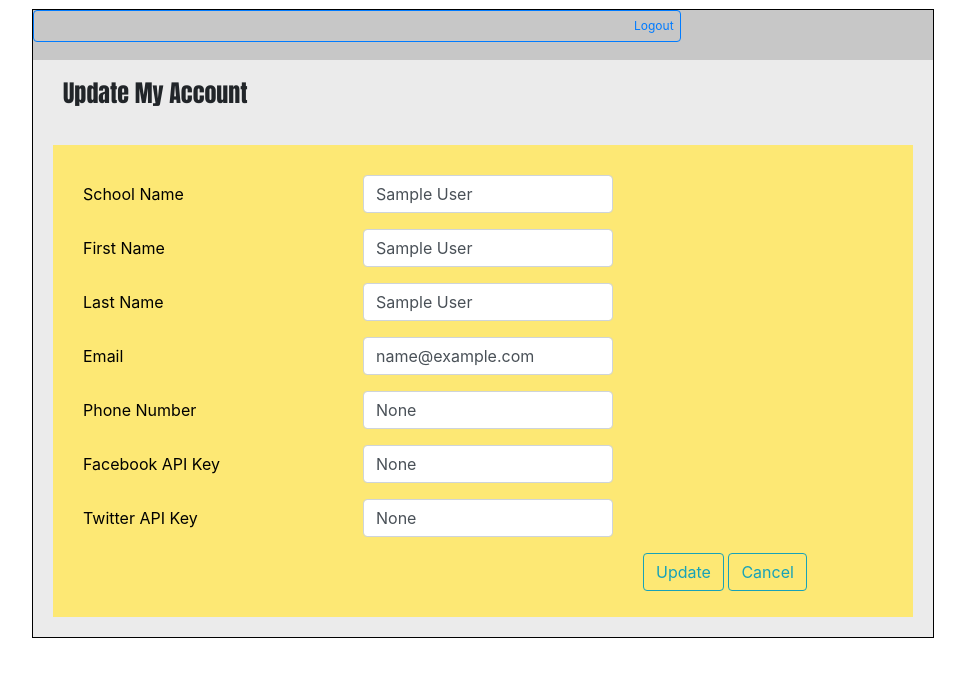
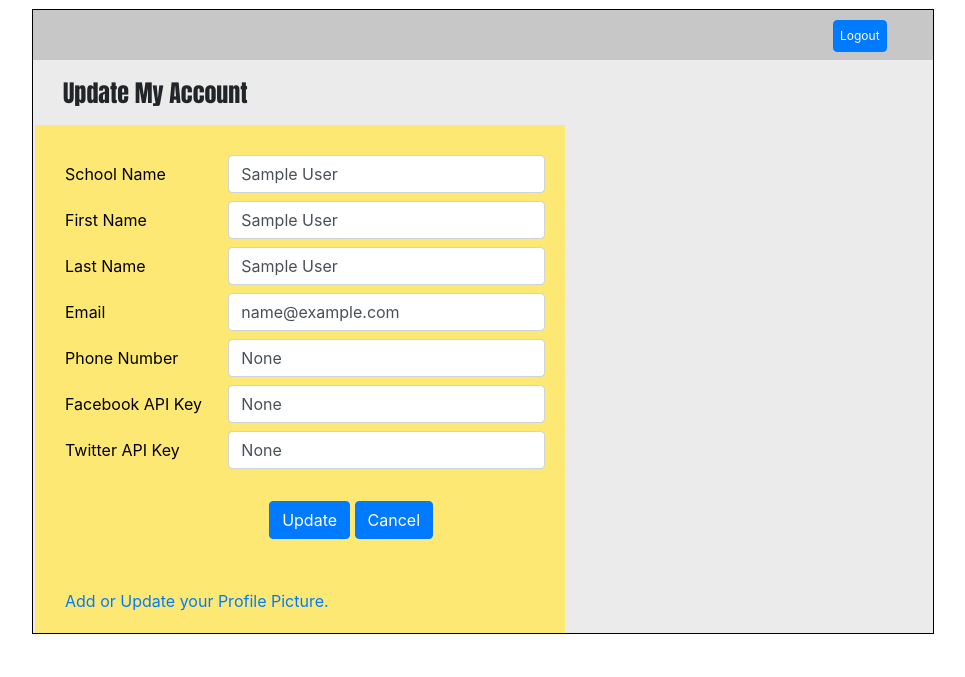
Before and after one commit to projects-and-algos-april-2020/event-mgr, a Flask app: page /update_acct/1 in a window 1280 px wide. Shown: the top 677 px of the page, without its empty margins (157-1122 px from the left). Run offline with Flask 2, Linux system fonts and the light colour scheme; the visitor is signed in with stand-in values (Sample User, id 1); some libraries are stand-ins or nearby versions.

Commit message:
added profile pictures

```diff
--- a/server.py
+++ b/server.py
@@ -1,10 +1,20 @@
-from flask import Flask, render_template, request, redirect, session, flash
+import os
+from flask import Flask, render_template, request, redirect, session, flash, url_for
+from werkzeug.utils import secure_filename
 from flask_bcrypt import Bcrypt
 import re
 from datetime import datetime
 from mysqlconnection import connectToMySQL
+UPLOAD_FOLDER = 'C:/Users/traubhome/Desktop/Coding_Dojo/Projects and Algorithms/event-mgr/static/img/'
+ALLOWED_EXTENSIONS = set(['txt', 'pdf', 'png', 'jpg', 'jpeg', 'gif'])
+
+
+def allowed_file(filename):
+    return '.' in filename and \
+           filename.rsplit('.', 1)[1].lower() in ALLOWED_EXTENSIONS
 
 app = Flask(__name__)
+app.config['UPLOAD_FOLDER'] = UPLOAD_FOLDER
 app.secret_key = 'My name is CJ and I quit'
 bcrypt = Bcrypt(app)
 EMAIL_REGEX = re.compile(r'^[a-zA-Z0-9.+_-]+@[a-zA-Z0-9._-]+\.[a-zA-Z]+$')
@@ -14,18 +24,45 @@ EMAIL_REGEX = re.compile(r'^[a-zA-Z0-9.+_-]+@[a-zA-Z0-9._-]+\.[a-zA-Z]+$')
 def index():
         return render_template("index.html")
 
+@app.route('/update_pic')
+def pic():
+        return render_template("student_pic.html")
+
+@app.route('/upload', methods=['POST'])
+def upload_file():
+    if request.method == 'POST':
+        # check if the post request has the file part
+        if 'file' not in request.files:
+            flash('No file part')
+            return redirect(request.url)
+        file = request.files['file']
+        # if user does not select file, browser also
+        # submit a empty part without filename
+        if file.filename == '':
+            flash('No selected file')
+            return redirect(request.url)
+        if file and allowed_file(file.filename):
+            filename = secure_filename(file.filename)
+            mysql = connectToMySQL('event_manager')
+            query = "UPDATE student_accounts SET updated_at = NOW(), student_pic = %(pic_path)s WHERE id = %(sid)s"
+            data = {'pic_path': (app.config['UPLOAD_FOLDER'])+(filename), 'sid': session['user_id']}
+            pic_path_insert = mysql.query_db(query, data)
+            file.save(os.path.join(app.config['UPLOAD_FOLDER'], filename))
+            flash('File successfully uploaded')
+            return redirect('/success')
+
 
 @app.route('/register_event')
 def reg_valid():
     if 'user_id' not in session:
         return redirect('/')
     mysql = connectToMySQL('event_manager')
-    query = "SELECT * FROM student_accounts WHERE id = %(id)s;"
-    data = {'id': session['user_id']}
+    query = "SELECT * FROM student_accounts WHERE id = %(sid)s;"
+    data = {'sid': session['user_id']}
     reg_user = mysql.query_db(query, data)
     mysql = connectToMySQL('event_manager')
-    query = "SELECT id, event_name, start_date, host FROM events WHERE id NOT IN (SELECT event_id FROM event_participants WHERE student_account_id = %(uid)s)"
-    data = {'uid': session['user_id']}
+    query = "SELECT id, event_name, start_date, host FROM events WHERE id NOT IN (SELECT event_id FROM event_participants WHERE student_account_id = %(sid)s)"
+    data = {'sid': session['user_id']}
     reg_events = mysql.query_db(query, data)
     if reg_user and reg_user[0]['id'] == session['user_id']:
         return render_template("register_event.html", events=reg_events)
@@ -37,8 +74,8 @@ def account_valid(user_id):
     if 'user_id' not in session:
         return redirect('/')
     mysql = connectToMySQL('event_manager')
-    query = "SELECT * FROM student_accounts WHERE id = %(id)s"
-    data = {'id': session['user_id']}
+    query = "SELECT * FROM student_accounts WHERE id = %(sid)s"
+    data = {'sid': session['user_id']}
     this_user = mysql.query_db(query, data)
     if this_user and this_user[0]['id'] == session['user_id']:
         return render_template("update_student_acct.html", user=this_user[0])
@@ -240,6 +277,24 @@ def edit_myaccount(user_id):
         return redirect('/success')
 
 
+@app.route('/myaccount_pic/<user_id>', methods=['POST'])
+def edit_myaccount_pic(user_id):
+    mysql = connectToMySQL('event_manager')
+    query = "SELECT * FROM student_accounts WHERE id = %(user_id)s"
+    data = {"user_id": session["user_id"]}
+    edit_user_pic = mysql.query_db(query, data)
+    if edit_user_pic and edit_user_pic[0]['id'] == session['user_id']:
+        mysql = connectToMySQL('event_manager')
+        query = "INSERT INTO student_accounts SET student_pic = %(pic)s, created_at = NOW(), updated_at = NOW() WHERE id = %(user_id)s"
+        data = {
+            'pic': request.form['student_pic'],
+            'user_id': session['user_id']
+        }
+        insert_pic = mysql.query_db(query, data)
+    else:
+        return redirect(f'/myaccount/{user_id}')
+    return redirect('/success')
+
 @app.route('/cancel/<id>')
 def cancel_reg(id):
     mysql = connectToMySQL('event_manager')
--- a/templates/student_dashboard.html
+++ b/templates/student_dashboard.html
@@ -97,7 +97,7 @@
     <div id="container">
         <div id="header">
             <p></p>
-            <a href="/register_event" class="button">Register</a>
+            <a href="/register_event" class="button">Register for Events</a>
             <a href="/logout" type="submit" class="btn btn-outline-primary">Logout</a>
         </div>
         <div id="greeting">Welcome back {{ session['first_name'] }} {{ session['last_name'] }}!</div>
@@ -155,8 +155,6 @@
                     <td>{{ st_event['date_time'] }}</td>
                     <td>{{ st_event['host'] }}</td>
                     <td>
-                        <a href='#'>Facebook | </a>
-                        <a href='#'>Twitter | </a>
                         <a href="/cancel/{{st_event['id']}}" type="submit" class="button">Cancel Registration</a>
                     </td>
                 </tr>
--- a/templates/update_student_acct.html
+++ b/templates/update_student_acct.html
@@ -13,7 +13,7 @@
         outline-style: solid;
         outline-color: black;
         outline-width: 1pt;
-    }*/
+    } */
          #container {
             width: 900px;
             margin: 10px auto;
@@ -23,6 +23,14 @@
             outline-color: black;
         }
 
+        #greeting {
+            margin: 0px 400px 0px 30px;
+            font-family:Impact, Haettenschweiler, 'Arial Narrow Bold', sans-serif;
+            font-size: 18pt;
+            padding: 15px 0px 14px 0px;
+            display: inline-block;
+        }
+
         #header {
             width: 900px;
             height: 50px;
@@ -30,19 +38,10 @@
             background-color: rgb(199, 199, 199);
         }
 
-        #greeting {
-            margin: 0px 0px 0px 30px;
-            font-family:Impact, Haettenschweiler, 'Arial Narrow Bold', sans-serif;
-            font-size: 18pt;
-            padding: 15px 0px 14px 0px;
-            display: inline-block;
-        }
-
         #header a {
-            padding: 6px 6px 6px 600px;
+            padding: 6px 6px 6px 6px;
+            margin:10px 0px 0px 800px;
             font-size: 9pt;
-            display: inline-block;
-            text-align: right;
         }
 
         #header p {
@@ -51,11 +50,20 @@
         }
 
         div.reg_col_left {
-            width: 860px;
+            width: 530px;
             display: inline-block;
             vertical-align: top;
-            padding: 30px 20px 10px 30px;
-            margin: 20px;
+            padding: 30px 20px 20px 30px;
+            margin-left: 2px;
+            background-color: rgb(253, 232, 116);
+            color: black;
+        }
+        div.reg_col_right {
+            width: 362px;
+            display: inline-block;
+            vertical-align: top;
+            padding: 30px 20px 264px 30px;
+            margin-bottom: 2px;
             background-color: rgb(253, 232, 116);
             color: black;
         }
@@ -67,8 +75,7 @@
 <body>
     <div id="container">
         <div id="header">
-
-            <a href="/logout" type="submit" class="btn btn-outline-primary">Logout</a>
+            <a href="/logout" type="submit" class="btn btn-primary">Logout</a>
         </div>
         <div id="greeting">Update My Account</div>
             <div class="reg_col_left">
@@ -80,56 +87,59 @@
                 {% endif %}
                 {% endwith %}
                 <form action="/myaccount/{{user['id']}}" method='POST'>
-                <div class="form-group row">
+                    <div class="form-row">
                         <label for="school_name" class="col-md-4 col-form-label">School Name</label>
-                    <div class="col-md-4">
-                        <input type="text" class="form-control" name="school_name" value="{{user['school_name']}}">
+                            <div class="col-md-8">
+                                <input type="text" class="form-control mb-2" name="school_name" value="{{user['school_name']}}">
                             </div>
                     </div>
-                <div class="form-group row">
+                    <div class="form-row">
                         <label for="first_name" class="col-md-4 col-form-label">First Name</label>
-                    <div class="col-md-4">
-                        <input type="text" class="form-control" name="first_name" value="{{user['first_name']}}">
+                        <div class="col-md-8">
+                            <input type="text" class="form-control mb-2" name="first_name" value="{{user['first_name']}}">
                         </div>
                     </div>
-                <div class="form-group row">
+                    <div class="form-row">
                         <label for="last_name" class="col-md-4 col-form-label">Last Name</label>
-                    <div class="col-md-4">
-                        <input type="text" class="form-control" name="last_name" value="{{user['last_name']}}">
+                        <div class="col-md-8">
+                            <input type="text" class="form-control mb-2" name="last_name" value="{{user['last_name']}}">
                         </div>
                     </div>
-                <div class="form-group row">
+                    <div class="form-row">
                         <label for="email" class="col-md-4 col-form-label">Email</label>
-                    <div class="col-md-4">
-                        <input type="text" class="form-control" name="email" value="{{ user['email']}}">
+                        <div class="col-md-8">
+                            <input type="text" class="form-control mb-2" name="email" value="{{ user['email']}}">
                         </div>
                     </div>
-                <div class="form-group row">
+                    <div class="form-row">
                         <label for="phone_number" class="col-md-4 col-form-label">Phone Number</label>
-                    <div class="col-md-4">
-                        <input type="text" class="form-control" name="phone_number" value="{{ user['phone_number']}}">
+                        <div class="col-md-8">
+                            <input type="text" class="form-control mb-2" name="phone_number" value="{{ user['phone_number']}}">
                         </div>
                     </div>
-                <div class="form-group row">
+                    <div class="form-row">
                         <label for="int_fb" class="col-md-4 col-form-label">Facebook API Key</label>
-                    <div class="col-md-4">
-                        <input type="text" class="form-control" name="int_fb" value="{{ user['int_fb']}}">
+                        <div class="col-md-8">
+                            <input type="text" class="form-control mb-2" name="int_fb" value="{{ user['int_fb']}}">
                         </div>
                     </div>
-                <div class="form-group row">
+                    <div class="form-row">
                         <label for="int_tw" class="col-md-4 col-form-label">Twitter API Key</label>
-                    <div class="col-md-4">
-                        <input type="text" class="form-control" name="int_tw" value="{{ user['int_tw']}}">
+                        <div class="col-md-8">
+                            <input type="text" class="form-control mb-2" name="int_tw" value="{{ user['int_tw']}}">
                         </div>
-                </div>
-                <div class="form-group row">
-                    <div class="col-sm-8"></div>
-                    <div class="col-sm-3">
-                        <input type="submit" class="btn btn-outline-info" value="Update">
-            <a href="/success" type="submit" class="btn btn-outline-info">Cancel</a>
+                    </div><br>
+                    <div class="form-row">
+                        <div class="col-sm-5"></div>
+                        <div class="col-sm-7">
+                            <input type="submit" class="btn btn-primary" value="Update">
+                            <a href="/success" type="submit" class="btn btn-primary">Cancel</a>
                         </div>
                     </div>
                 </form>
+            </div>
+                <div class="reg_col_left">
+                    <a href='/update_pic'>Add or Update your Profile Picture.</a>
                 </div>
     </div>
 </body>
```
Also changed, not shown: templates/student_pic.html (added, +107 -0 lines), static/capital.PNG, static/img/Arduino-Mega-Tutorial--Pinout-Schematics-1.jpg (added), static/img/Arduino-Nano-Tutorial--Pinout-Schematics.jpg (added), static/img/BS.PNG (added), static/img/Coding_Dojo_schedule.PNG (added), static/img/OLDcapital.PNG (renamed from static/img/capital.PNG), static/img/screw.png (added), static/img/tweedy.png (added). Lines whose indentation alone changed are shown as unchanged.
